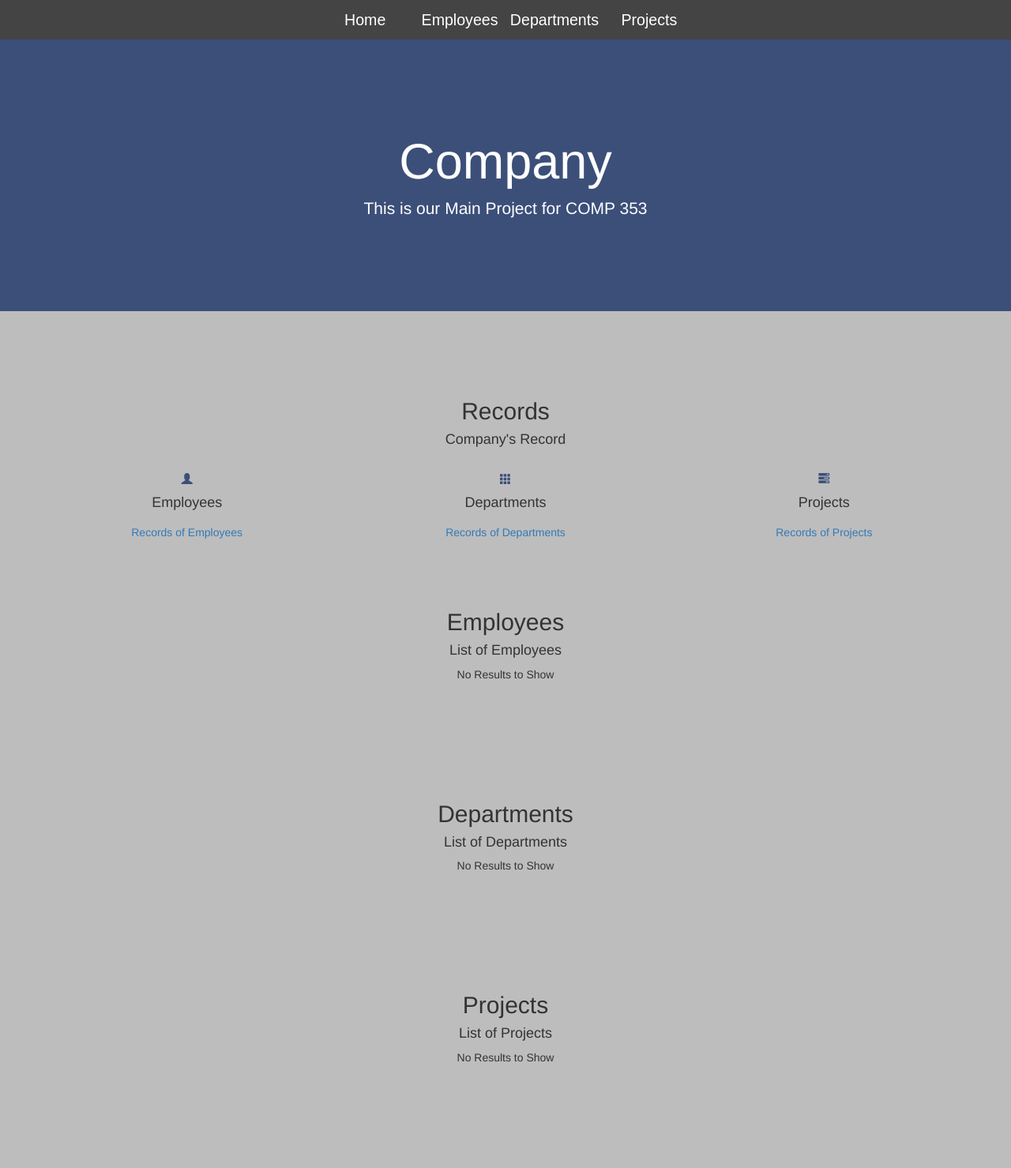
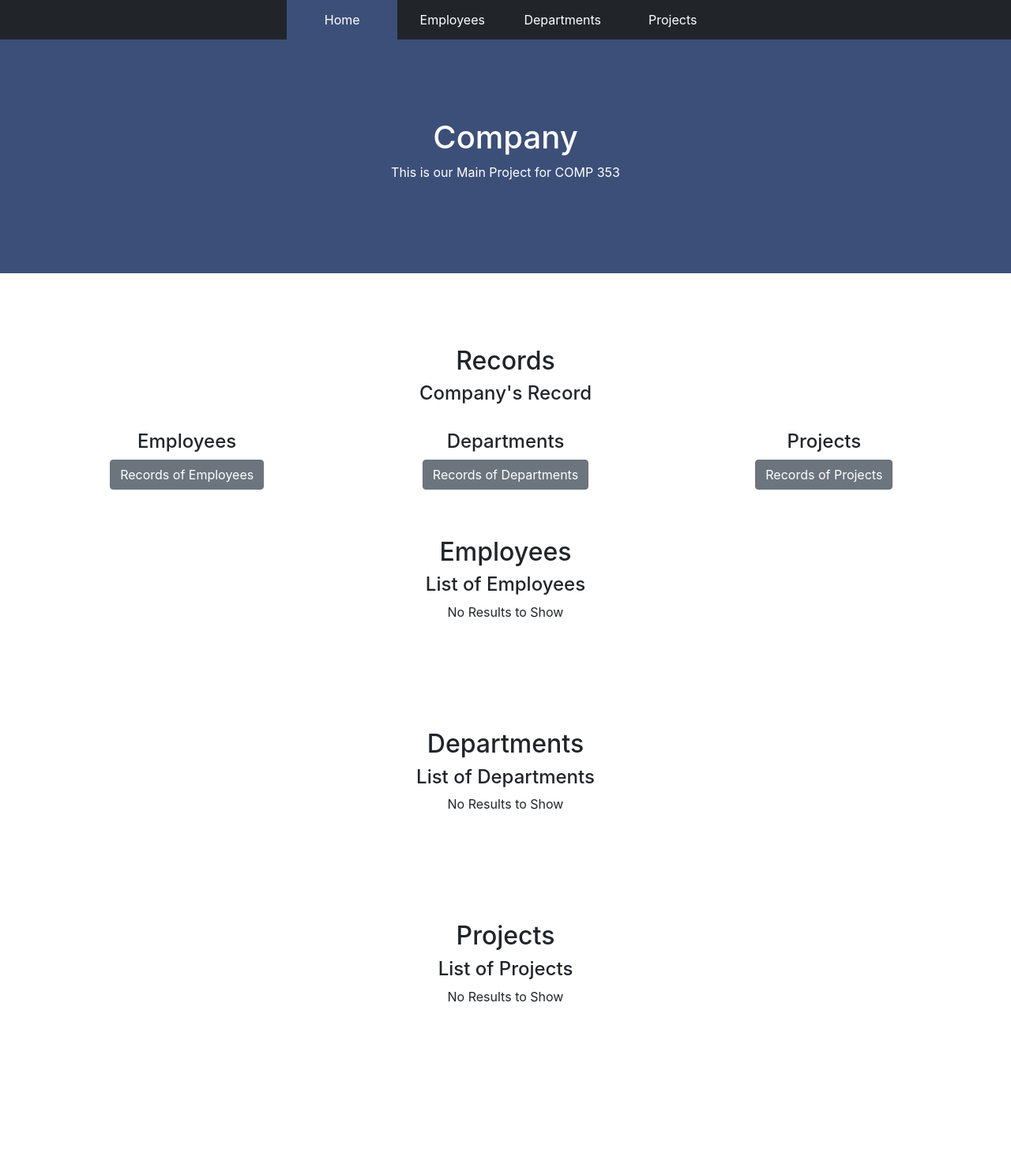
Before and after one commit to g-harel/company, a PHP site: page /index.php in a window 1280 px wide. Shown: the whole page at 79% size. After the commit the page ends 1269 px from the top, so only its background shows below. Run offline with PHP 8.4, Linux system fonts and the light colour scheme; data that the repository does not hold is empty; some libraries are stand-ins or nearby versions.

Commit message:
moved styles to php files + added page indicator in nav

```diff
--- a/company/fancy/table.php
+++ b/company/fancy/table.php
@@ -1,3 +1,9 @@
+<style>
+    table.fancy {
+        margin: 2em 0;
+    }
+</style>
+
 <?php
 // expects mysql query ($query)
 // expects list of rows ($rows)
@@ -7,8 +13,8 @@ $con = include('connection.php');
 $result = $con->query($sql);
 
 if($result->num_rows > 0) {
-    echo '<table class="table table-hover">';
-        echo '<thead>';
+    echo '<table class="fancy table table-hover table-bordered table-striped">';
+        echo '<thead class="thead-dark">';
             echo '<tr>';
             for($i = 0; $i < count($rows); $i++) {
                 echo '<th>'.$rows[$i].'</th>';
--- a/company/index.php
+++ b/company/index.php
@@ -1,4 +1,17 @@
 <?php include('./views/header.php'); ?>
+
+<style>
+    .jumbotron {
+        background-color: #3c4f79;
+        padding: 100px 25px;
+        border-radius: 0;
+        color: #fff;
+    }
+
+    .icon-color {
+        color: #3c4f79;
+    }
+</style>
 
 <div class="jumbotron text-center">
     <h1>Company</h1>
@@ -11,17 +24,17 @@
 <br>
 <div class="row">
     <div class="col-sm-4">
-        <span class="glyphicon glyphicon-user main-color"></span>
+        <span class="glyphicon glyphicon-user icon-color"></span>
         <h4>Employees</h4>
         <a class="btn btn-secondary" href="#employees" role="button">Records of Employees</a>
     </div>
     <div class="col-sm-4">
-        <span class="glyphicon glyphicon-th main-color"></span>
+        <span class="glyphicon glyphicon-th icon-color"></span>
         <h4>Departments</h4>
         <a class="btn btn-secondary" href="#departments" role="button">Records of Departments</a>
     </div>
     <div class="col-sm-4">
-        <span class="glyphicon glyphicon-tasks main-color"></span>
+        <span class="glyphicon glyphicon-tasks icon-color"></span>
         <h4>Projects</h4>
         <a class="btn btn-secondary" href="#projects" role="button">Records of Projects</a>
     </div>
--- a/company/style.css
+++ b/company/style.css
@@ -1,63 +1,12 @@
-.jumbotron {
-    background-color: #3c4f79;
-    color: #fff;
-    padding: 100px 25px;
+html,
+body > * {
+    min-width: 1000px;
 }
 
-.main-color {
-    color: #3c4f79;
+body {
+    overflow-y: scroll;
 }
 
 .container-fluid {
     padding: 60px 50px;
 }
-
-body {
-    background-color: #bdbdbd;
-}
-
-th {
-    text-align: center;
-}
-
-.nav ul {
-    list-style: none;
-    background-color: #444;
-    text-align: center;
-    padding: 0;
-    margin: 0;
-}
-
-.nav li {
-    font-family: 'Oswald', sans-serif;
-    font-size: 1.2em;
-    line-height: 40px;
-    height: 40px;
-    border-bottom: 1px solid #888;
-}
-
-.nav a {
-    text-decoration: none;
-    color: #fff;
-    display: block;
-    transition: .3s background-color;
-}
-
-.nav a:hover {
-    background-color: #3c4f79;
-}
-
-@media screen and (min-width: 600px) {
-    .nav li {
-        width: 120px;
-        border-bottom: none;
-        height: 50px;
-        line-height: 50px;
-        font-size: 1.4em;
-    }
-
-    .nav li {
-        display: inline-block;
-        margin-right: -4px;
-    }
-}
--- a/company/views/header.php
+++ b/company/views/header.php
@@ -5,21 +5,67 @@
     <title>Company, Main project</title>
     <meta charset="utf-8">
     <meta name="viewport" content="width=device-width, initial-scale=1">
-    <link rel="stylesheet" href="https://maxcdn.bootstrapcdn.com/bootstrap/3.3.7/css/bootstrap.min.css">
-    <script src="https://ajax.googleapis.com/ajax/libs/jquery/1.12.4/jquery.min.js"></script>
-    <script src="https://maxcdn.bootstrapcdn.com/bootstrap/3.3.7/js/bootstrap.min.js"></script>
-    <link rel="stylesheet" href="style.css">
+    <link rel="stylesheet" href="https://maxcdn.bootstrapcdn.com/bootstrap/4.0.0/css/bootstrap.min.css">
+    <script src="https://code.jquery.com/jquery-3.2.1.slim.min.js"></script>
+    <script src="https://cdnjs.cloudflare.com/ajax/libs/popper.js/1.12.9/umd/popper.min.js"></script>
+    <script src="https://maxcdn.bootstrapcdn.com/bootstrap/4.0.0/js/bootstrap.min.js"></script>
+    <link rel="stylesheet" href="style.css?<?php echo rand(); ?>">
 </head>
 
 <body>
+    <style>
+        header {
+            background-color: #212529;
+            text-align: center;
+        }
 
-<header>
-    <div class="nav">
-        <ul>
-            <li class="home"><a href="index.php">Home</a></li>
-            <li class="tutorials"><a href="employees.php">Employees</a></li>
-            <li class="about"><a href="departments.php">Departments</a></li>
-            <li class="news"><a href="projects.php">Projects</a></li>
-        </ul>
-    </div>
-</header>
+        .nav {
+            display: inline-block;
+        }
+
+        .nav a {
+            transition: .3s background-color;
+            text-decoration: none;
+            display: inline-block;
+            margin-right: -5px;
+            text-align: center;
+            line-height: 50px;
+            height: 50px;
+            width: 140px;
+            color: #fff;
+        }
+
+        .nav a:hover,
+        .nav a.selected {
+            background-color: #3c4f79;
+        }
+    </style>
+
+    <header>
+        <div class="nav">
+            <a href="index.php" class="selected">Home</a>
+            <a href="employees.php">Employees</a>
+            <a href="departments.php">Departments</a>
+            <a href="projects.php">Projects</a>
+        </div>
+    </header>
+
+    <script>
+        function filename(str) {
+            var match = (/(?:[^]*\/)?(\S+\.\S+)/g).exec(str);
+            if (match != null) {
+                return match[1];
+            }
+            return Math.random();
+        }
+
+        var current = filename(window.location.pathname);
+
+        $('header .nav a').each(function() {
+            if (current === filename(this.href)) {
+                $(this).addClass('selected');
+            } else {
+                $(this).removeClass('selected');
+            }
+        });
+    </script>
```
